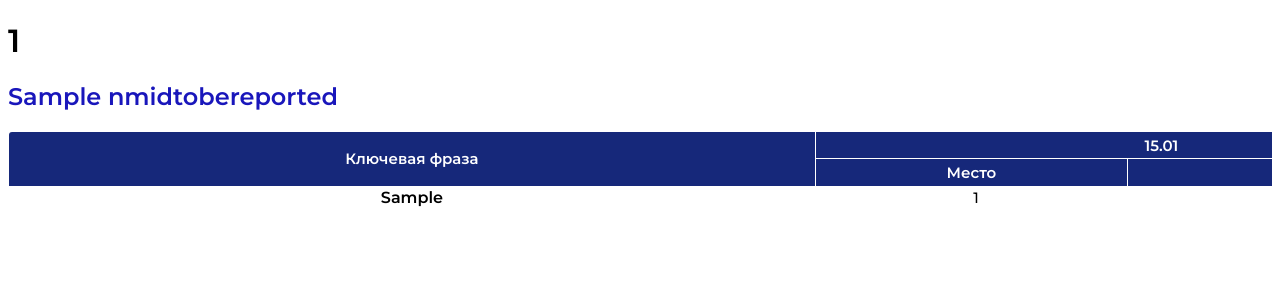
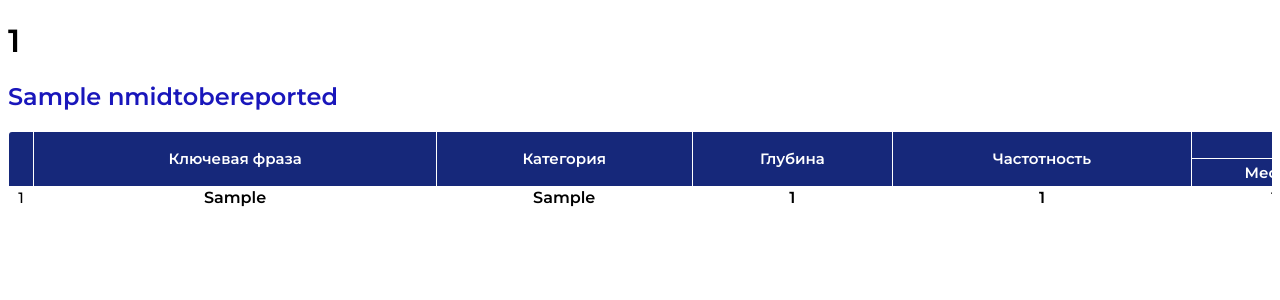
Before and after one commit to seeski/starter, a Django app: page /staff/wb/indexer/1 in a window 1280 px wide. Shown: the top 300 px of the page. Run offline with Django 4.2, Linux system fonts and the light colour scheme; tables that the repository leaves empty hold one stand-in row (values such as "Sample post"); parts of the project's set-up code (start-up, migrations or seed data) failed here and were passed over.

Commit message:
indexer features

```diff
--- a/starter_expert/starter/starter/celery.py
+++ b/starter_expert/starter/starter/celery.py
@@ -24,7 +24,7 @@ app.conf.beat_schedule = {
 
     'indexer-daily-report-wb': {
         'task': 'wb.tasks.create_indexer_reports_task',
-        'schedule': crontab(minute=18)
+        'schedule': crontab(minute=46)
     },
     'indexer-daily-report-ozon': {
         'task': 'ozon.tasks.create_indexer_reports_task',
--- a/starter_expert/starter/wb/static/wb/css/indexer_detail.css
+++ b/starter_expert/starter/wb/static/wb/css/indexer_detail.css
@@ -45,3 +45,8 @@ a {
 a:hover {
     color: rgb(13,38,230);
 }
+
+.numeration {
+    font-size: 15px;
+    font-weight: normal;
+}
--- a/starter_expert/starter/wb/templates/wb/nmid.html
+++ b/starter_expert/starter/wb/templates/wb/nmid.html
@@ -14,7 +14,11 @@
 <table border="1">
     <thead>
         <tr class="columns">
+            <th rowspan="2" colspan="1" scope="col" class="headcol"></th>
             <th rowspan="2" colspan="1" scope="col" class="headcol">Ключевая фраза</th>
+            <th rowspan="2" colspan="1" scope="col" class="headcol">Категория</th>
+            <th rowspan="2" colspan="1" scope="col" class="headcol">Глубина</th>
+            <th rowspan="2" colspan="1" scope="col" class="headcol">Частотность</th>
             {% for report in reports %}
             <th colspan="2" rowspan="1" scope="col" class="long">{{ report.date|date:'d.m' }}</th>
             {% endfor %}
@@ -22,15 +26,20 @@
         <tr class="columns">
             {% for report in reports %}
             <th rowspan="1" colspan="1" class="long">Место</th>
-            <th rowspan="1" colspan="1" class="long">Выдача</th>
+            <th rowspan="1" colspan="1" class="long">Акция</th>
             {% endfor %}
         </tr>
     </thead>
     <tbody>
     {% for request in requests %}
     <tr class="tbl-row">
+        <th class="headcol numeration">{{ requests|get_dict_key_place:request }}</th>
         <th class="headcol">{{ request }}</th>
-        {% for report_info in requests|get_dict_value:request %}
+        <th>{{ requests|get_dict_cat:request }}</th>
+        <th>{{ requests|get_dict_req_depth:request }}</th>
+        <th>{{ requests|get_dict_frequency:request }}</th>
+
+        {% for report_info in requests|get_dict_data:request %}
         {% if report_info.req_depth %}
         {% if not report_info.place %}
             <td></td>
@@ -39,7 +48,7 @@
         {% else %}
         <td>+</td>
         {% endif %}
-        <td>{{ report_info.req_depth }}</td>
+        <td></td>
         {% else %}
         <td></td>
         <td></td>
--- a/starter_expert/starter/wb/templatetags/wb_indexer.py
+++ b/starter_expert/starter/wb/templatetags/wb_indexer.py
@@ -4,3 +4,26 @@ register = template.Library()
 @register.filter(name='get_dict_value')
 def get_dict_value(value, key):
     return value.get(key)
+
+
+@register.filter(name='get_dict_data')
+def get_dict_data(dict, key):
+    return dict.get(key).get('data')
+
+@register.filter(name='get_dict_req_depth')
+def get_dict_req_depth(dict, key):
+    return dict.get(key).get('req_depth')
+
+
+@register.filter(name='get_dict_frequency')
+def get_dict_frequency(dict, key):
+    return dict.get(key).get('frequency')
+
+@register.filter(name='get_dict_cat')
+def get_dict_cat(dict, key):
+    return dict.get(key).get('cat')
+
+
+@register.filter(name='get_dict_key_place')
+def get_el_place(dict, key):
+    return list(dict).index(key) + 1
--- a/starter_expert/starter/wb/utils.py
+++ b/starter_expert/starter/wb/utils.py
@@ -54,7 +54,6 @@ def createReportData(report_id, nmid):
     #         )
     #
     # else:
-        print('phrase data collecting started')
         standard_queries = models.SeoCollectorPhraseData.objects.all().filter(phrase=phrase, standard=True)
         for query in indexer.iterate_standard_queries(standard_queries):
             models.IndexerReportData.objects.create(
@@ -88,9 +87,9 @@ class NmidContextOperator:
         for request in self.requests:
             if request in report_data:
                 row_data = report_data[request]
-                self.requests[request].append({'place': row_data.place, 'req_depth': row_data.req_depth})
+                self.requests[request]['data'].append({'place': row_data.place, 'req_depth': row_data.req_depth})
             else:
-                self.requests[request].append({'place': None, 'req_depth': None})
+                self.requests[request]['data'].append({'place': None, 'req_depth': None})
 
 
 
@@ -810,7 +809,7 @@ class Indexer:
     def iterate_standard_queries(self, standard_queries):
         for query in standard_queries:
             keywords = query.query
-            frequency = None
+            frequency = query.frequency
             top_category =  async_to_sync(self.get_top_category)(keywords)
             req_depth =  async_to_sync(self.get_req_depth)(keywords)
             existence =  async_to_sync(self.__get_existence)(keywords)
--- a/starter_expert/starter/wb/views.py
+++ b/starter_expert/starter/wb/views.py
@@ -144,13 +144,16 @@ class SuppliesView(ListView):
 def nmid_view(request, nmid):
     nmid_obj = NmidToBeReported.objects.all().get(nmid=nmid)
     context = {}
-    requests_list = list(data['keywords'] for data in IndexerReportData.objects.all().filter(product_id=nmid).values('keywords').distinct())
-    requests = dict([(i,[]) for i in requests_list])
+    data = IndexerReportData.objects.all().filter(product_id=nmid).distinct()
+    requests = dict([(i.keywords, {'data': [], 'cat': i.priority_cat, 'req_depth': i.req_depth, 'frequency': i.frequency}) for i in data])
+    print(requests, 'requests!!!!')
     reports = IndexerReport.objects.all().filter(nmid=nmid, ready=True).order_by('-date')
     context_operator = utils.NmidContextOperator(requests, reports)
     context['reports'] = reports
     context['requests'] = context_operator.requests
     context['product'] = nmid_obj
+    # for zapros in context['requests']:
+    #     print(zapros, context['requests'][zapros])
 
     return render(request, 'wb/nmid.html', context)
 
```
Also changed, not shown: starter_expert/starter/account/templates/account/cabinet.html (+5 -3 lines), starter_expert/starter/account/static/account/css/home.css (line endings or trailing spaces).
